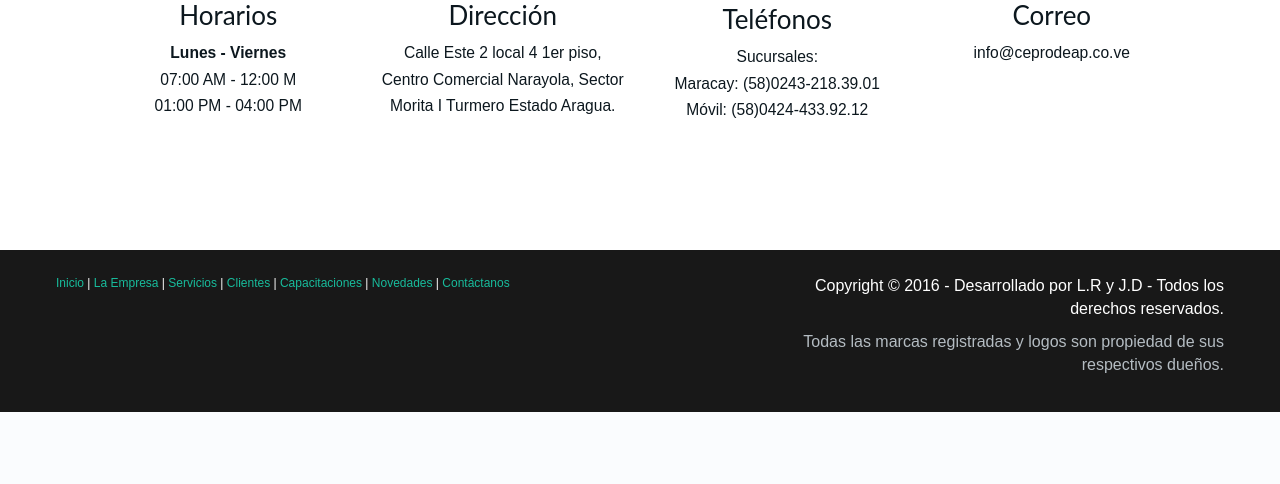
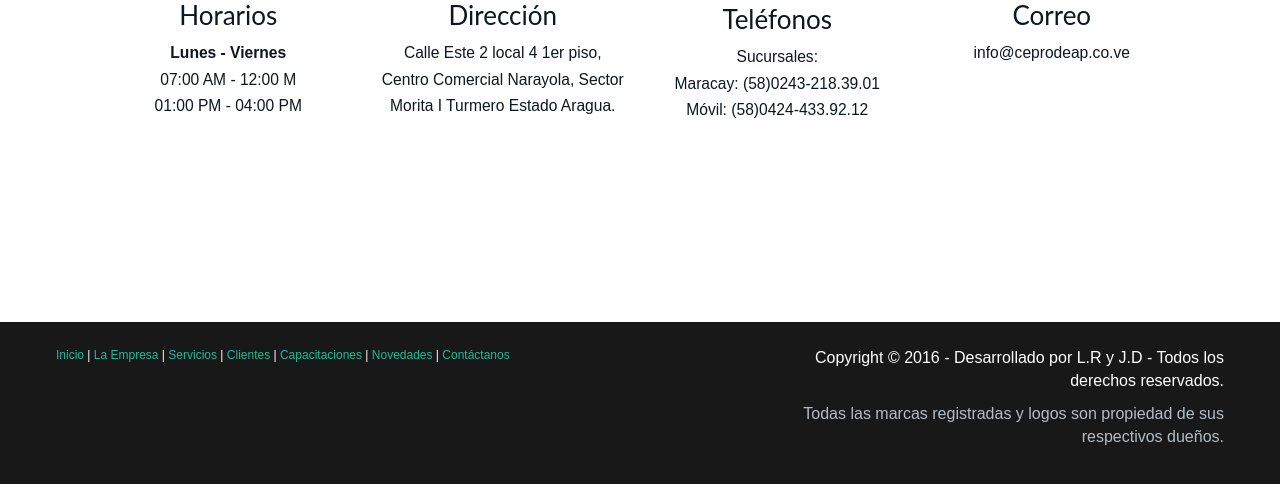
Before and after one commit to luiighi2693/ceprodeap, a PHP site: page / in a window 1280 px wide. Shown: the part 2684-3168 px from the top of the page. Before the commit the page ends 3096 px from the top, so only its background shows below. Run offline with PHP 8.4, Linux system fonts and the light colour scheme; data comes from the database, SQL or seed files in the repository; some libraries are stand-ins or nearby versions; some web fonts are replaced.

Commit message:
detalles graficos e integracion de flex en estilos

```diff
--- a/css/ceprodeap.css
+++ b/css/ceprodeap.css
@@ -1771,7 +1771,12 @@ p.small {
 
 .body{
     position: relative;
-    margin: 0;
-    padding-bottom: 8rem;
-    min-height: 100%;
-}
+    flex-direction: column;
+    display: flex;
+    min-height: 100vh;
+}
+
+.content{
+    box-sizing: border-box;
+    flex: 1 0 auto;
+}
--- a/index.php
+++ b/index.php
@@ -42,7 +42,7 @@
         </div>
     </div>
 </nav>
-<div id="content"></div>
+<div id="content" style="margin-bottom: 200px;"></div>
 
 <div id="footer" class="footer">
     <footer id="colophon" class="site-footer">
```
Also changed, not shown: busqueda.html (+9 -4 lines).
